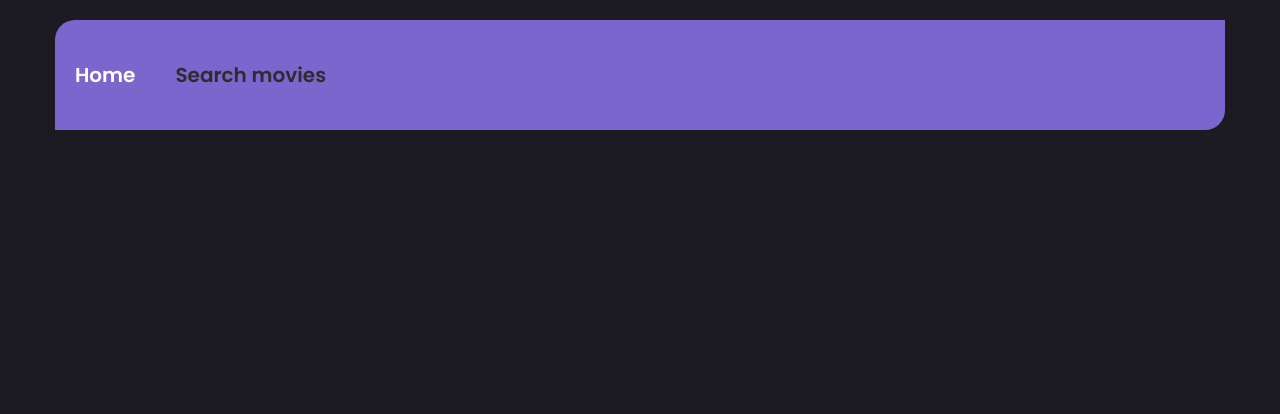
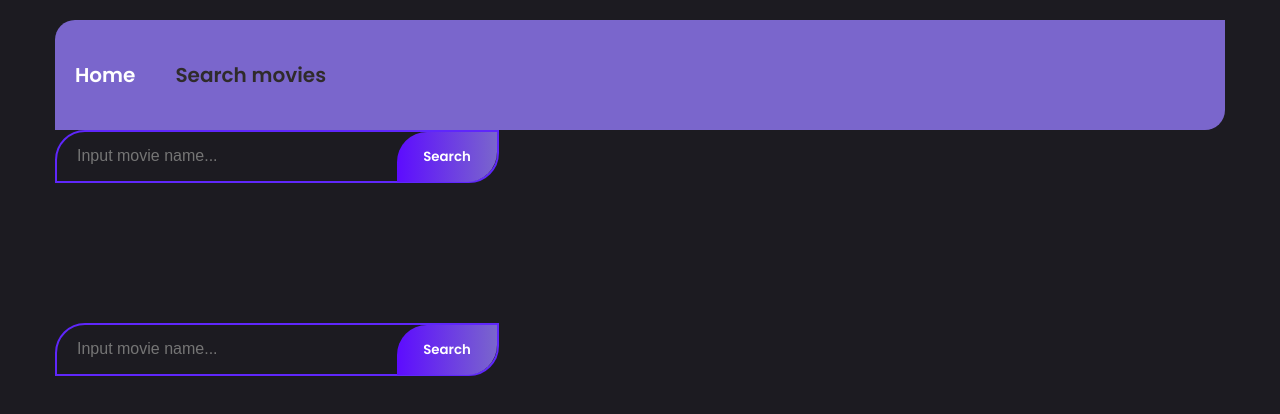
Before and after one commit to Kateryna-Borysenko/goit-react-hw-05-movies, a React (Create React App) app: page /movies in a window 1280 px wide. Shown: the top 414 px of the page. Built offline with nearby package versions, Linux system fonts and the light colour scheme.

Commit message:
Added fetchQueryMovies

```diff
--- a/public/index.html
+++ b/public/index.html
@@ -3,6 +3,7 @@
   <head>
     <meta charset="utf-8" />
     <link rel="icon" href="%PUBLIC_URL%/favicon.ico" />
+    <!-- <link rel="shortcut icon" href="./images/favicon.png" type="image/png" /> -->
     <meta name="viewport" content="width=device-width, initial-scale=1" />
     <meta name="theme-color" content="#000000" />
     <meta
--- a/src/components/App/App.jsx
+++ b/src/components/App/App.jsx
@@ -10,6 +10,7 @@ function App() {
   return (
     <Container>
       <Appbar />
+
       <Switch>
         <Route path="/" exact>
           {/* домашняя страница со списком популярных кинофильмов */}
@@ -31,6 +32,8 @@ function App() {
           <NotFoundPage />
         </Route>
       </Switch>
+
+      <MoviePage />
     </Container>
   );
 }
--- a/src/components/MovieList/MovieList.module.css
+++ b/src/components/MovieList/MovieList.module.css
@@ -46,7 +46,11 @@
   padding-left: 20px;
 }
 .voteAverage {
-  background: #7a66cc;
+  background: linear-gradient(
+    90deg,
+    rgba(93, 12, 255, 1) 0%,
+    rgba(122, 102, 204, 1) 100%
+  );
   border-radius: 30px 0px;
   width: 100px;
   text-align: center;
--- a/src/components/pages/MoviePage/MoviePage.jsx
+++ b/src/components/pages/MoviePage/MoviePage.jsx
@@ -1,7 +1,64 @@
-import React from 'react';
+import { useState, useEffect, useRef } from 'react';
+import { fetchQueryMovies } from 'services/api';
+// import * as storage from 'services/localStorage';
+import s from './MoviePage.module.css';
+import MovieList from 'components/MovieList/MovieList';
+
+// const STORAGE_KEY = 'movies';
 
 const MoviePage = () => {
-  return <div></div>;
+  const [movies, setMovies] = useState([]);
+  const [query, setQuery] = useState('');
+
+  useEffect(() => {
+    const getMovies = async () => {
+      try {
+        if (query === '') {
+          return;
+        }
+
+        const movies = await fetchQueryMovies(query);
+
+        setMovies([...movies]);
+      } catch (error) {
+        console.log(error);
+      } finally {
+        console.log('можно отключить лоудер');
+      }
+    };
+    getMovies();
+  }, [query]);
+
+  const inputRef = useRef(null); //!фокус
+  useEffect(() => {
+    inputRef.current.focus(); //!фокус
+  });
+
+  const handleSubmit = e => {
+    e.preventDefault();
+    setQuery(query); //при сабмите записалось в состояние
+  };
+
+  return (
+    <>
+      <form className={s.form} onSubmit={handleSubmit}>
+        <input
+          onChange={e => setQuery(e.target.value)}
+          value={query} //запрос
+          className={s.input}
+          type="text"
+          autoComplete="off"
+          autoFocus
+          placeholder="Input movie name..."
+          ref={inputRef} //!фокус
+        />
+        <button type="submit" className={s.button}>
+          Search
+        </button>
+      </form>
+      <MovieList movies={movies} />
+    </>
+  );
 };
 
 export default MoviePage;
--- a/src/components/pages/MoviePage/MoviePage.module.css
+++ b/src/components/pages/MoviePage/MoviePage.module.css
@@ -0,0 +1,30 @@
+.input {
+  padding: 17px 20px;
+  border-radius: 30px 0px;
+  border: 2px solid #5f27fb;
+  outline: none;
+  width: 400px;
+  background: transparent;
+  color: #fff;
+}
+
+.input::placeholder {
+  font-family: inherit;
+  font-size: 16px;
+}
+
+.button {
+  width: 100px;
+  border-radius: 30px 0px;
+  text-align: center;
+  font-weight: 600;
+  padding: 15px 0;
+  color: #fff;
+  margin-left: -102px;
+
+  background: linear-gradient(
+    90deg,
+    rgba(93, 12, 255, 1) 0%,
+    rgba(122, 102, 204, 1) 100%
+  );
+}
--- a/src/services/api.js
+++ b/src/services/api.js
@@ -11,4 +11,14 @@ const fetchTrandingMovies = () => {
         .catch(error => error);
 };
 
-export { fetchTrandingMovies };
+// поиск кинофильма по ключевому слову на странице фильмов.
+const fetchQueryMovies = (query, page) => {
+    return axios
+        .get(
+            `${BASE_URL}/3/search/movie?api_key=${API_KEY}&language=en-US&query=${query}&page=${page}&include_adult=false`,
+        )
+        .then(response => response.data.results)
+        .catch(error => error);
+};
+
+export { fetchTrandingMovies, fetchQueryMovies };
```
Also changed, not shown: src/components/common/Button/Button.jsx (deleted, +0 -29 lines), src/components/common/Button/Button.module.css (deleted, +0 -25 lines), src/images/favicon.png (added).
